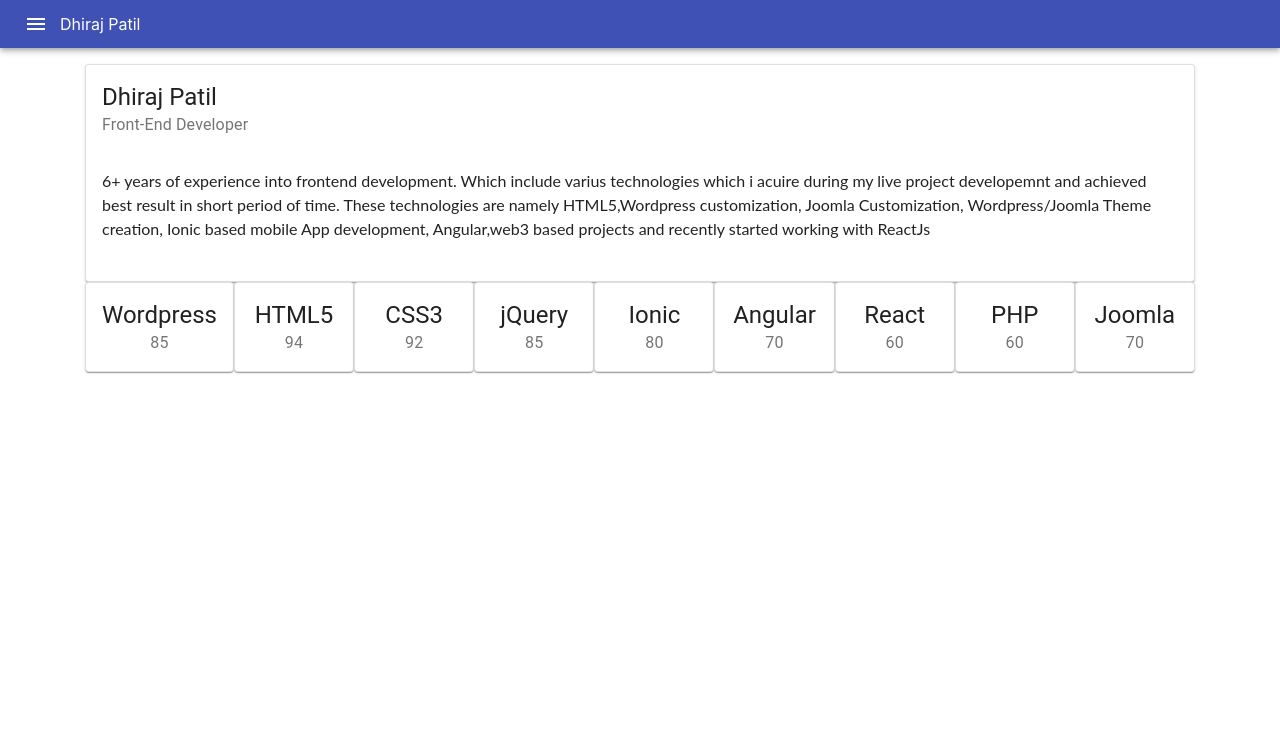
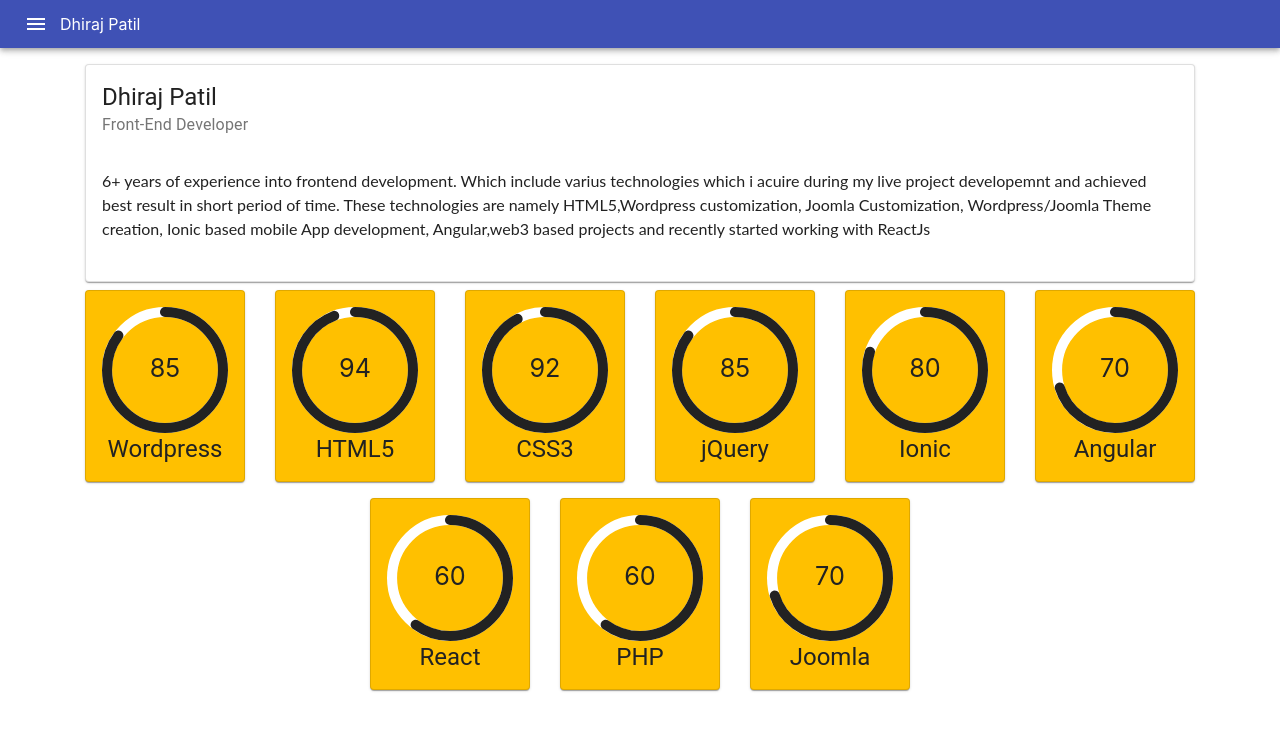
Before and after one commit to dastansandso/react-sslb25, a React app: page / in a window 1280 px wide. Built offline with nearby package versions, Linux system fonts and the light colour scheme.

Commit message:
3 files modified

```diff
--- a/infocard/skillcard.js
+++ b/infocard/skillcard.js
@@ -1,5 +1,6 @@
 import React from 'react';
-
+import { CircularProgressbar } from 'react-circular-progressbar';
+import 'react-circular-progressbar/dist/styles.css';
 import Card from'@material-ui/core/Card';
 import CardHeader from'@material-ui/core/CardHeader';
 import CardContent from'@material-ui/core/CardContent';
@@ -8,15 +9,19 @@
 
 return(
   <div className="container">
-   <div className="row no-gutters">
+   <div className="row justify-content-center">
   {props.skils[0].myskills.map(myskill => {
   return(
-    <div className="col text-center">
-    <Card className="card ">
-      <CardHeader
+    <div className="col-2 text-center">
+    <Card className="card skill-card my-2">
+    <CardContent className="pb-0">
+        <CircularProgressbar value={myskill.value} text={myskill.value} />
+
+        </CardContent>
+      <CardHeader className="pt-0"
             title={myskill.skill}
-            subheader={myskill.value}
         />
+
     </Card>
     </div>
   )
--- a/package.json
+++ b/package.json
@@ -9,6 +9,7 @@
     "jquery": "3.4.0",
     "popper.js": "^1.14.7",
     "react": "^16.9.0",
+    "react-circular-progressbar": "^2.0.3",
     "react-dom": "^16.9.0"
   },
   "scripts": {
--- a/style.css
+++ b/style.css
@@ -1,3 +1,19 @@
 h1, p {
   font-family: Lato;
 }
+.MuiPaper-root.card.skill-card {
+    background: #ffc000;
+    color: #222;
+}
+
+.CircularProgressbar .CircularProgressbar-path {
+    stroke: #222;
+}
+
+.CircularProgressbar .CircularProgressbar-trail {
+    stroke: #fff;
+}
+
+.CircularProgressbar .CircularProgressbar-text {
+    fill: #222;
+}
```
